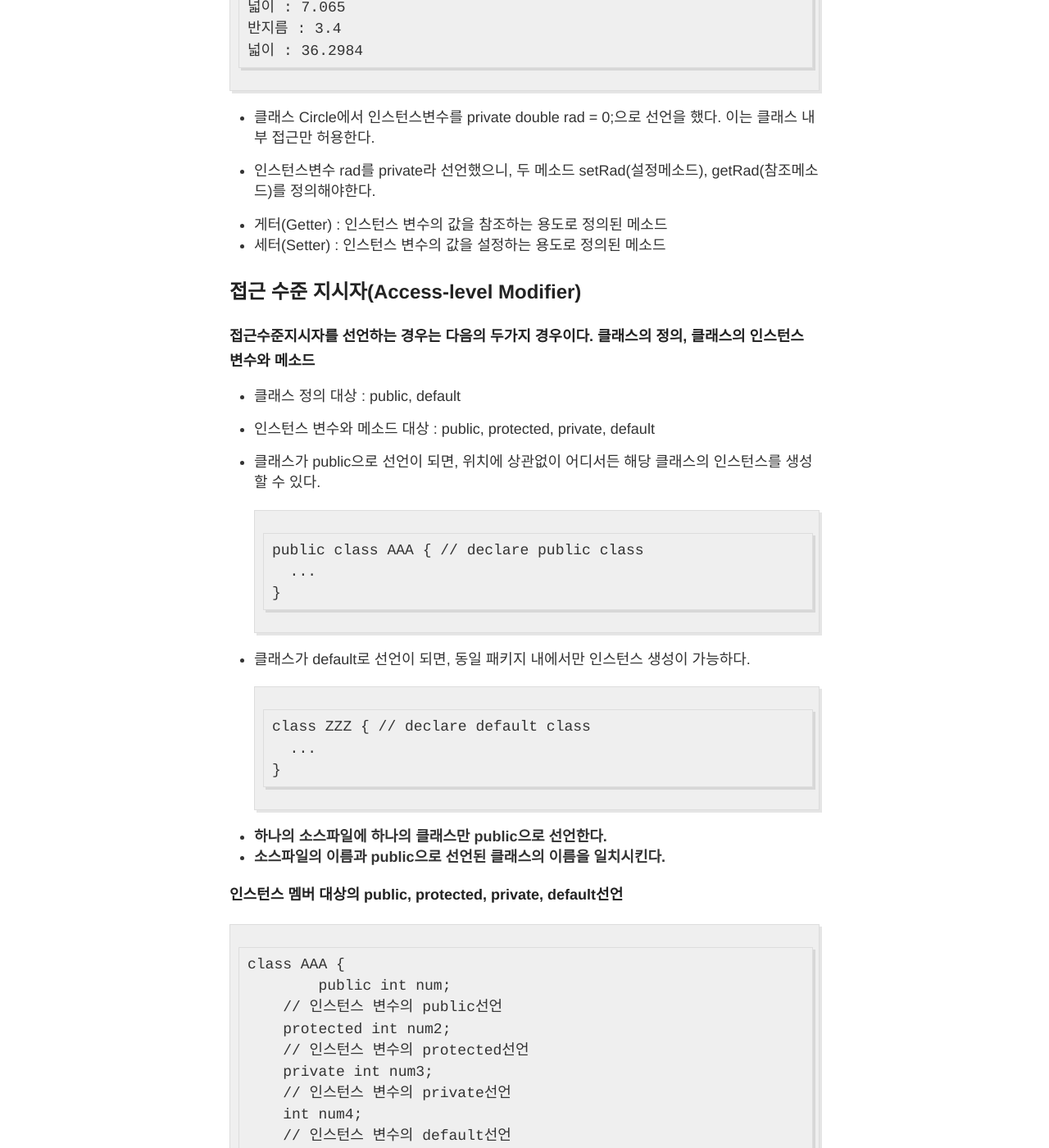
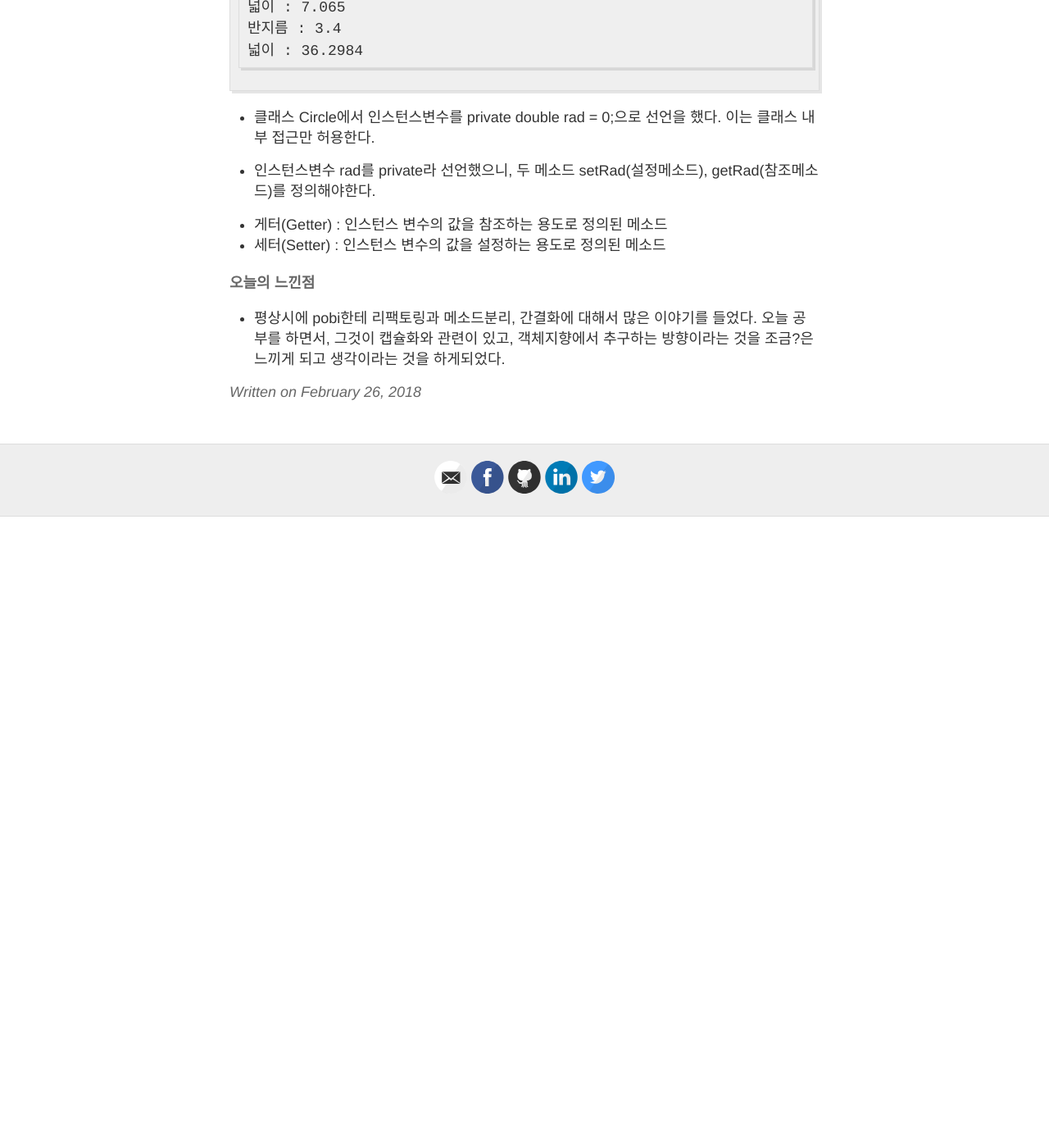
Before and after one commit to jaeyeon93/jaeyeon93.github.io, a Jekyll site: the page built from _posts/2018-2-26-TIL.md, in a window 1280 px wide and 1400 px high, scrolled down 2603 px. Shown: the whole window at 82% size. Built offline with Jekyll 4.4.1, drawn with Linux system fonts in a browser that asks for light colours; after the commit the page ends 3233 px from its top, so only the background shows below that; some of the changed text lies outside the part shown.

Commit message:
2018-2-26 TIL reupload

````diff
--- a/_posts/2018-2-26-TIL.md
+++ b/_posts/2018-2-26-TIL.md
@@ -102,135 +102,5 @@ public class InfoHideCircle {
 - 게터(Getter) : 인스턴스 변수의 값을 참조하는 용도로 정의된 메소드
 - 세터(Setter) : 인스턴스 변수의 값을 설정하는 용도로 정의된 메소드
 
-## 접근 수준 지시자(Access-level Modifier)
-
-##### 접근수준지시자를 선언하는 경우는 다음의 두가지 경우이다. 클래스의 정의, 클래스의 인스턴스 변수와 메소드
-
-- 클래스 정의 대상 : public, default
-- 인스턴스 변수와 메소드 대상 : public, protected, private, default
-
-- 클래스가 public으로 선언이 되면, 위치에 상관없이 어디서든 해당 클래스의 인스턴스를 생성할 수 있다.
-```
-public class AAA { // declare public class
-	...
-}
-```
-
-- 클래스가 default로 선언이 되면, 동일 패키지 내에서만 인스턴스 생성이 가능하다.
-```
-class ZZZ { // declare default class
-	...
-}
-```
-
-- **하나의 소스파일에 하나의 클래스만 public으로 선언한다.**
-- **소스파일의 이름과 public으로 선언된 클래스의 이름을 일치시킨다.**
-
-##### 인스턴스 멤버 대상의 public, protected, private, default선언
-
-```
-class AAA {
-	public int num;
-    // 인스턴스 변수의 public선언
-    protected int num2;
-    // 인스턴스 변수의 protected선언
-    private int num3;
-    // 인스턴스 변수의 private선언
-    int num4;
-    // 인스턴스 변수의 default선언
-
-    public void md1(){...}
-    // 인스턴스 메소드의 public 선언
-    protected void md2(){...}
-    // 인스턴스 메소드의 protected선언
-    private void md3(){...}
-    // 인스턴스 메소드의 private선언
-    void md4(){...}
-    // 인스턴스 메소드의 default선언
-}
-```
-##### 인스턴스 멤버의 public과 default가 가지는 의미
-
-- public : 어디서든 접근가능하다.
-- default : 동일 패키지내에서만 접근 가능하다.
-
-
-##### 인스턴스 멤버의 private선언이 갖는 의미
-
-```
-class Duck {
-	private int numLeg = 2;
-    // 클래스 내부에서만 접근 가능
-
-    public void md1(){
-    	System.out.println(numLeg); //접근가능
-        md2(); //호출가능
-    }
-
-    private void md2(){
-    	System.out.println(numLeg); // 접근가능
-    }
-
-    void md3(){
-    	System.out.println(numLeg); // 접근가능
-        md2(); // 호출가능
-    }
-
-}
-```
-- private로 선언된 변수 numLeg는 동일 클래스에 정의된 메소드에서만 접근이 가능하다. 마찬가지로 private로 선언된 메소드 md2도 Duck클래스에 정의된 메소드에서만 호출이 가능하다.
-
-![](/Users/jimmy/Downloads/capsulation.jpeg)
-
-##### 접근제어자 허용범위
-- public > protected > default > private
-
-## 캡슐화
-
-- 캡슐화는 클래스안에 무엇을 넣을까에 대한 이론이다.
-
-##### 객체지향의 관점에서 캡슐은 클래스에 해당이 된다.
-- 하나의 목적을 이루기 위해 관련 있는 모든 것을 하나의 클래스에 담는것
-
-```
-package yoon;
-
-class SinusCap {
-    void sniTake(){
-        System.out.println("콧물이 싹~ 납니다. ");
-    }
-
-    void sneTake(){
-        System.out.println("재채기가 멎습니다.");
-    }
-
-    void snuTake(){
-        System.out.println("코가 뻥 뚫립니다.");
-    }
-
-    void take(){
-        sniTake();
-        sneTake();
-        snuTake();
-    }
-}
-
-class ColdPatient {
-    void takeSinus(SinusCap cap){
-        cap.take();
-    }
-}
-
-public class OneClassEncapsulation {
-    public static void main (String [] args){
-        ColdPatient suf = new ColdPatient();
-        suf.takeSinus(new SinusCap());
-    }
-}
-//result
-콧물이 싹~ 납니다.
-재채기가 멎습니다.
-코가 뻥 뚫립니다.
-```
-
-- 캡슐화는 절대로 클래스를 크게 만들라는 뜻이 아니다. 캡슐화에서 말하고자하는 것은 크기가 아닌 내용이다.
+#### 오늘의 느낀점
+- 평상시에 pobi한테 리팩토링과 메소드분리, 간결화에 대해서 많은 이야기를 들었다. 오늘 공부를 하면서, 그것이 캡슐화와 관련이 있고, 객체지향에서 추구하는 방향이라는 것을 조금?은 느끼게 되고 생각이라는 것을 하게되었다.
````
